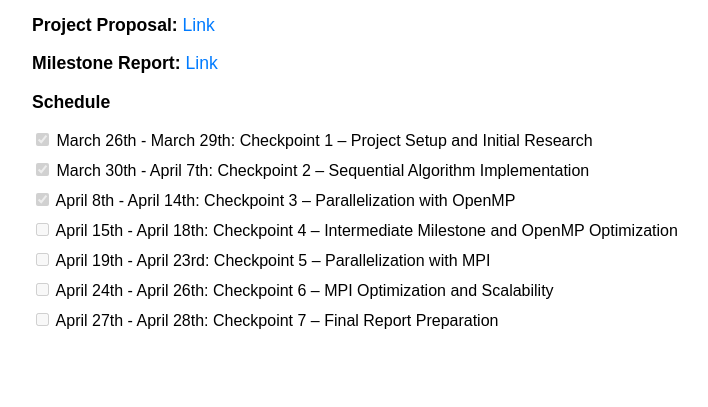
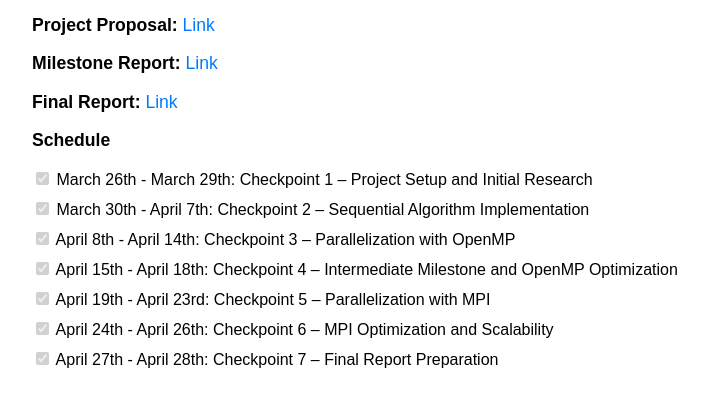
Before and after one commit to pranavnkps/pranavnkps.github.io, a plain HTML site: page index.html in a window 1280 px wide. Shown: the part 107-514 px from the top of the page, without its empty margins (8-716 px from the left). Drawn offline with Linux system fonts and the light colour scheme.

Commit message:
Final update

```diff
--- a/index.html
+++ b/index.html
@@ -43,16 +43,17 @@
     <h2>Hardik Harti, Pranav Vigneshwar Kumar</h2>
     <p><strong>Project Proposal:</strong> <a href="https://docs.google.com/document/d/1recF6Kqm9bOlK3f82aoAOc93PGtOaF4pRmS2C6ag_us/edit?usp=sharing">Link</a></p>
     <p><strong>Milestone Report:</strong> <a href="https://docs.google.com/document/d/1RNssOE7kdtHwZfJyGG4hn_Z_ehw6S5ymfsH8a7XFNmI/edit?usp=sharing">Link</a></p>
+    <p><strong>Final Report:</strong> <a href=" https://drive.google.com/file/d/1HsHGr3Ls9bZc5DpuXM3ZoQ3lBUFrOIvE/view?usp=sharing">Link</a></p>
 
     <p><strong>Schedule</strong></p>
     <ul class="checklist">
         <li><input type="checkbox" id="cb1" checked disabled><label for="cb1"> March 26th - March 29th: Checkpoint 1 – Project Setup and Initial Research </label></li>
         <li><input type="checkbox" id="cb2" checked disabled><label for="cb2"> March 30th - April 7th: Checkpoint 2 – Sequential Algorithm Implementation </label></li>
         <li><input type="checkbox" id="cb3" checked disabled><label for="cb3"> April 8th - April 14th: Checkpoint 3 – Parallelization with OpenMP </label></li>
-        <li><input type="checkbox" id="cb4" disabled><label for="cb4"> April 15th - April 18th: Checkpoint 4 – Intermediate Milestone and OpenMP Optimization </label></li>
-        <li><input type="checkbox" id="cb5" disabled><label for="cb5"> April 19th - April 23rd: Checkpoint 5 – Parallelization with MPI</label></li>
-        <li><input type="checkbox" id="cb6" disabled><label for="cb6"> April 24th - April 26th: Checkpoint 6 – MPI Optimization and Scalability</label></li>
-        <li><input type="checkbox" id="cb7" disabled><label for="cb7"> April 27th - April 28th: Checkpoint 7 – Final Report Preparation</label></li>
+        <li><input type="checkbox" id="cb4" checked disabled><label for="cb4"> April 15th - April 18th: Checkpoint 4 – Intermediate Milestone and OpenMP Optimization </label></li>
+        <li><input type="checkbox" id="cb5" checked disabled><label for="cb5"> April 19th - April 23rd: Checkpoint 5 – Parallelization with MPI</label></li>
+        <li><input type="checkbox" id="cb6" checked disabled><label for="cb6"> April 24th - April 26th: Checkpoint 6 – MPI Optimization and Scalability</label></li>
+        <li><input type="checkbox" id="cb7" checked disabled><label for="cb7"> April 27th - April 28th: Checkpoint 7 – Final Report Preparation</label></li>
     </ul>
 </body>
 </html>
```
